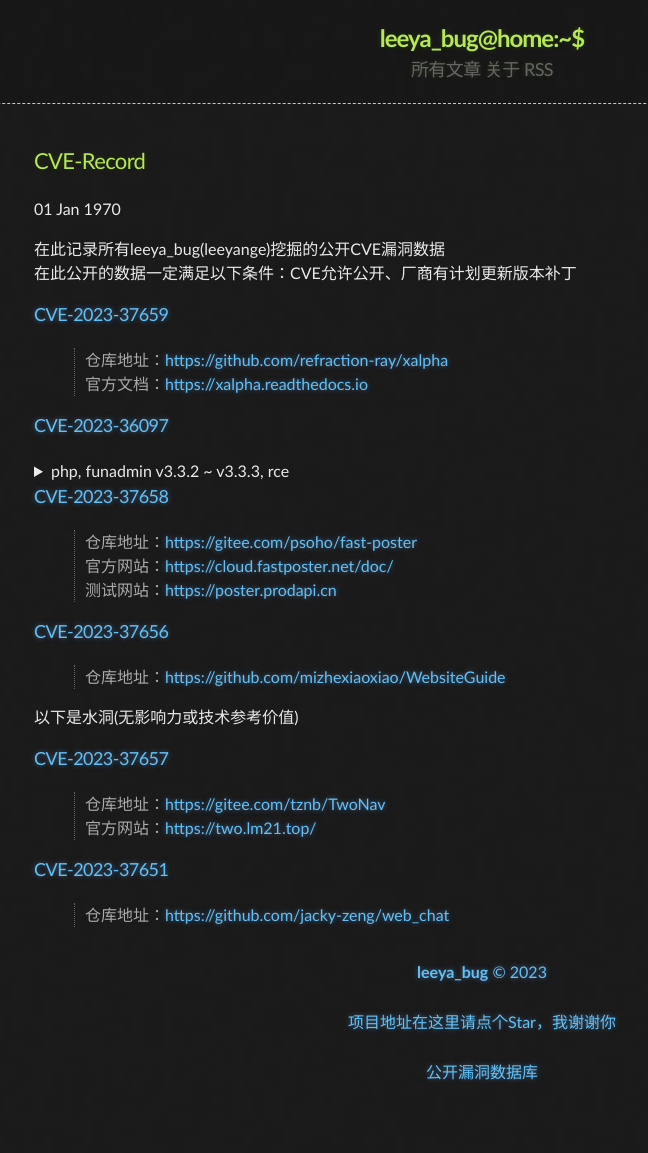
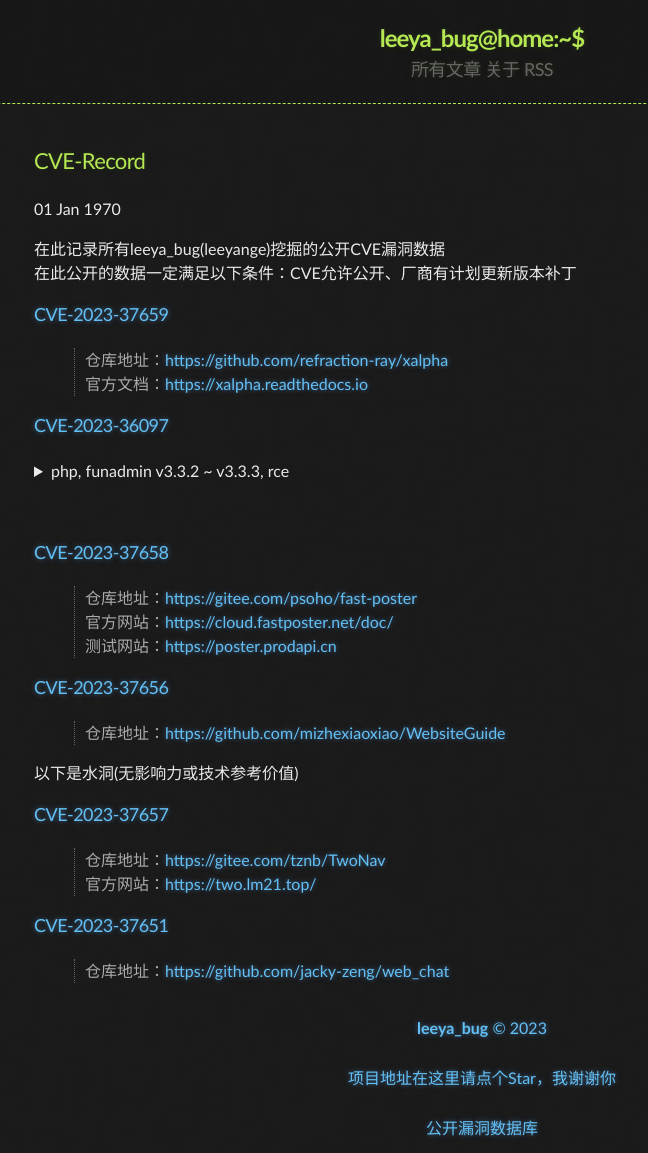
Before and after one commit to Leeyangee/leeyangee.github.io, a Jekyll site: the page built from _posts/1970-01-01-CVE-Record.md, in a window 1280 px wide. Shown: the whole page, without its empty margins (158-806 px from the left). Built offline with Jekyll 4.4.1, drawn with Linux system fonts in a browser that asks for light colours; before the commit the page ends 1097 px from its top, so only the background shows below that.

Commit message:
Update 1970-01-01-CVE-Record.md

```diff
--- a/_posts/1970-01-01-CVE-Record.md
+++ b/_posts/1970-01-01-CVE-Record.md
@@ -16,9 +16,8 @@
   <pre><code>
     仓库地址：<a href="https://gitee.com/funadmin/funadmin">https://gitee.com/funadmin/funadmin</a>
     官方网站：<a href="https://www.funadmin.com"></a>https://www.funadmin.com</a>
-    <br>
   </code></pre>
-</details>
+</details><br>
 
 ### [CVE-2023-37658](https://cve.mitre.org/cgi-bin/cvename.cgi?name=CVE-2023-37658)
 > 仓库地址：<https://gitee.com/psoho/fast-poster>
```
